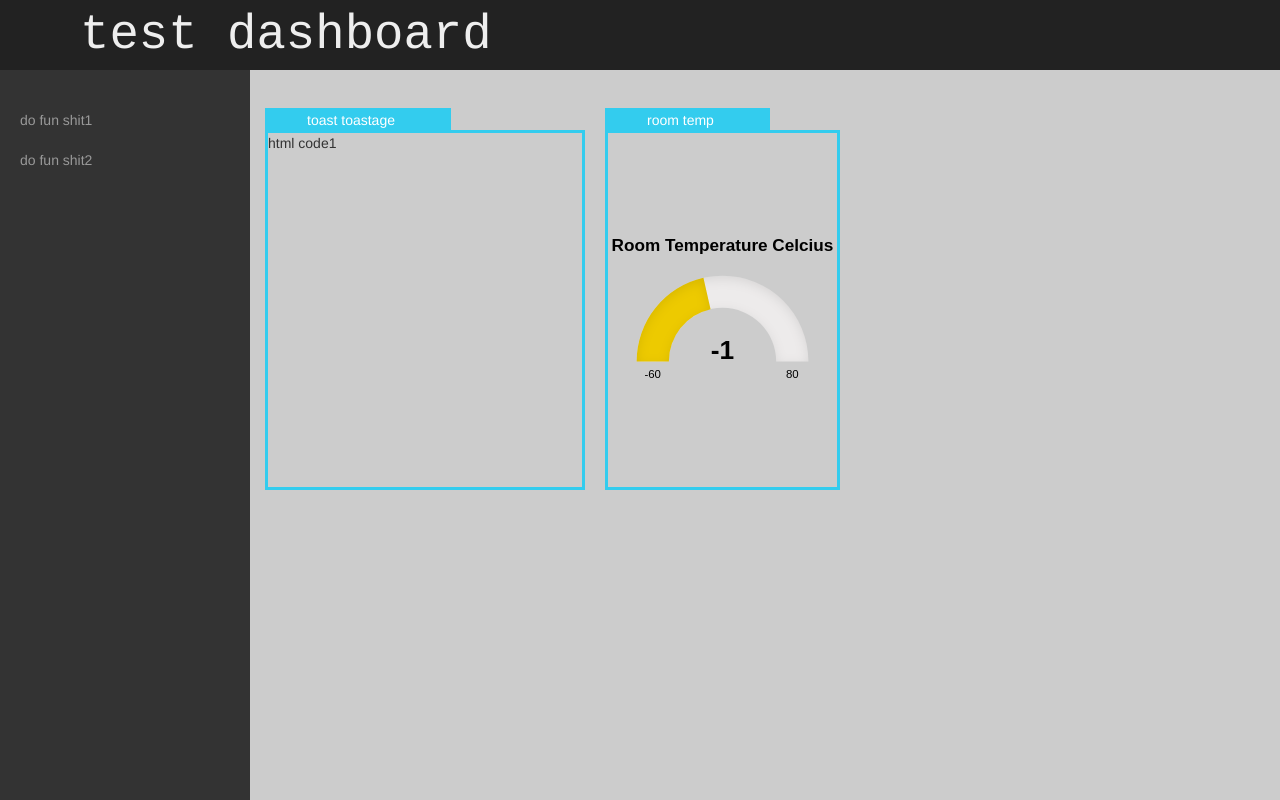
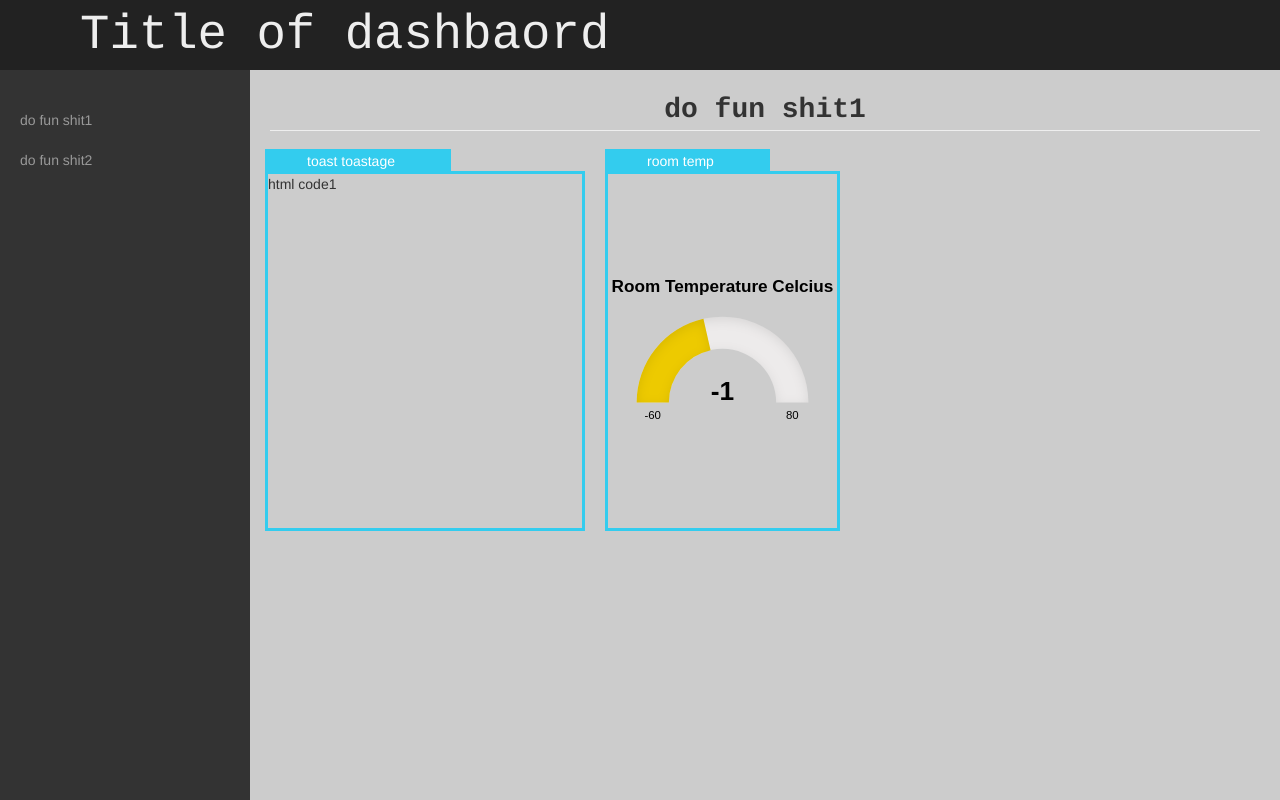
Before and after one commit to influxviz/influxViz-page-builder, a plain HTML site: page index.html in a window 1280 px wide. Drawn offline with nearby package versions, Linux system fonts and the light colour scheme; no server answers.

Commit message:
Added the ability to include selectors and functions in the json and fixed the selectors not initializing problem.

```diff
--- a/assets/css/styles-default.css
+++ b/assets/css/styles-default.css
@@ -69,9 +69,19 @@ body {
 	text-decoration: none;
 }
 
-.dashboard-page{
+.page-header {
+	padding: 0;
+	margin: 0;
+	text-align: center;
+}
+.page-header span{
+	font-family: courier;
+	font-size: 2em;
+	font-weight: bold;
+}
+
+.dashboard-page {
 	display: block;
-
 }
 
 .dashboard-page.hidden {
--- a/assets/js/influx-dashboard.js
+++ b/assets/js/influx-dashboard.js
@@ -8,14 +8,16 @@
 
 
 
-var InfluxDashboard = function (title, pages) {
+var InfluxDashboard = function (dashData) {
 	//Declarations
-	this.title = title;
+	this.title = (dashData.title) ? dashData.title : "";
 	this.currentPage = 0;
 
 	var Page = function(page) {
 		this.id = (page.id) ? page.id : "";
 		this.title = (page.title) ? page.title : "";
+
+
 
 		var Widget = function(widget) {
 
@@ -23,7 +25,62 @@ var InfluxDashboard = function (title, pages) {
 			this.header = (widget.header) ? widget.header : "";
 			this.cells = (widget.cells) ? widget.cells : 0;
 			this.classes = (widget.classes) ? widget.classes : "";
-			this.html = (widget.html) ? widget.html : "";
+
+			var WidgetTask = function(task, bindingWidget)
+			{
+				this.html = (task.html) ? task.html : "";
+				this.js = {};
+				this.js.selectors = {};
+				this.js.functions = [];
+				this.initSelectors = function(){};
+				this.callFunctions = function(){};
+
+				if((bindingWidget instanceof Widget) == false || typeof task === 'undefined')
+				{
+					return;
+				}
+
+
+				this.js.selectors = task.js.selectors;
+
+				for(var i = 0; i < task.js.functions.length; i++)
+				{
+					var func = task.js.functions[i];
+					this.js.functions.push(func);
+				}
+
+				this.initSelectors = function(){
+					for(var selector in this.js.selectors)
+					{
+						//A temporary string that will will be prepended to the widget id
+						//upon replacing the widgetPH placeholder string with the widget's ID
+						//Example: $(widgetPH) will become $("#testwidget-id")
+						//Example: document.getElementsById(widgetPH) will become
+						//document.getElementsById("testwidget-id");
+						//Where testwidget-id is the id of the widget these selectors are bound to.
+
+						var prp = "#";
+						if (selector === "DOM"){
+							prp = "";
+						}
+
+						var selValue = this.js.selectors[selector]
+						selValue = selValue.replace("widgetPH", "\"" + prp + bindingWidget.id + "\"");
+
+						this.js.selectors[selector] = eval("\$(\"#testgauge1\")");
+					}
+				};
+
+				this.callFunctions = function(){
+					for(var i = 0; i < this.js.functions.length; i++)
+					{
+						var func = this.js.functions[i];
+						func(this.js.selectors);
+					}
+				};
+			};
+
+			this.task = new WidgetTask(widget.task, this)
 		};
 
 		var PageRow = function(row) {
@@ -35,8 +92,8 @@ var InfluxDashboard = function (title, pages) {
 			{
 				this.widgets.push( new Widget(row.widgets[i]) );
 			}
+		};
 
-		};
 		var PageContents = function (contents) {
 			this.rows = [];
 
@@ -49,6 +106,9 @@ var InfluxDashboard = function (title, pages) {
 		this.contents = new PageContents(page.contents);
 
 		this.loadPage = function() {
+			$("#" + this.id)
+					.append("<div class=\"col-md-12 page-header\"><span>" + this.title + "</span></div");
+
 			for(var i = 0; i < this.contents.rows.length; i++)
 			{
 				row = this.contents.rows[i];
@@ -74,7 +134,7 @@ var InfluxDashboard = function (title, pages) {
 
 					var widgetContent = $("<div id=\"" + widget.id
 						+ "\" class=\"widget-content " + widget.classes
-						+"\">" + widget.html
+						+"\">" + widget.task.html
 						+ "</div>")
 
 					widgetWrapper
@@ -83,7 +143,6 @@ var InfluxDashboard = function (title, pages) {
 
 					rowElement
 						.append(widgetWrapper);
-
 				}
 			}
 		};
@@ -98,9 +157,9 @@ var InfluxDashboard = function (title, pages) {
 	};
 
 	this.pages = [];
-	for(var i = 0; i < pages.length; i++)
+	for(var i = 0; i < dashData.pages.length; i++)
 	{
-		var page = pages[i];
+		var page = dashData.pages[i];
 
 		this.pages.push(new Page(page));
 	}
@@ -154,8 +213,28 @@ var InfluxDashboard = function (title, pages) {
 		this.pages[this.currentPage].showPage();
 	};
 
+	this.initWidgetTasks = function () {
+
+		for(var i = 0; i < this.pages.length; i++)
+		{
+			var page = this.pages[i];
+
+			for(var j = 0; j < page.contents.rows.length; j++)
+			{
+				row = page.contents.rows[j];
+				for(var k = 0; k < row.widgets.length; k++)
+				{
+					var widget = row.widgets[k];
+
+
+					widget.task.initSelectors();
+					widget.task.callFunctions();
+				}
+			}
+		}
+	};
 
 	//Executions
-
 	this.renderDashboard();
+	this.initWidgetTasks();
 };
--- a/index.html
+++ b/index.html
@@ -32,11 +32,14 @@
 		<!-- scripts -->
 		<script type="text/javascript" src="http://ajax.googleapis.com/ajax/libs/jquery/1.11.1/jquery.min.js"></script>
 		<script type="text/javascript" src="http://maxcdn.bootstrapcdn.com/bootstrap/3.2.0/js/bootstrap.min.js"></script>
+		<script src="http://d3js.org/d3.v3.min.js" charset="utf-8"></script>
 		<script type="text/javascript" src="assets/js/Blob.min.js"></script>
 		<script type="text/javascript" src="assets/js/FileSaver.min.js"></script>
-		<script type="text/javascript" src="assets/js/influx-dashboard.js"></script>
 		<script type="text/javascript" src="assets/js/justGage.1.0.1/resources/js/raphael.2.1.0.min.js"></script>
 		<script type="text/javascript" src="assets/js/justGage.1.0.1/resources/js/justgage.1.0.1.min.js"></script>
+
+
+		<script type="text/javascript" src="assets/js/influx-dashboard.js"></script>
 		<script type="text/javascript" src="assets/js/influxDBGaugeManager.js"></script>
 
 		<script type="text/javascript">
@@ -51,7 +54,9 @@
 				}
 			};
 
-			var testpage1 = {
+			var testDashboard = {
+				title: "Title of dashbaord",
+				pages: [{
 					id: "test-page1",
 					title: "do fun shit1",
 
@@ -63,18 +68,42 @@
 							header: "toast toastage",
 							cells: 4,
 							classes: "",
-							html: "html code1"
+							task: {
+								html: "html code1",
+								js: {
+									selectors: {
+										d3: "d3.select(widgetPH)",
+										jquery: "$(widgetPH)",
+										DOM: "document.getElementById(widgetPH)"
+									},
+
+									functions: [function(e){
+										e.jquery.click(function(){
+											alert("HELLO");
+										})
+									}]
+								}
+							}
 						},{
 							id: "testgauge2",
 							header: "room temp",
 							cells: 3,
 							classes: "gauge",
-							html: "<meta content=\"influxValue: temp; influxTimeSeries: temp-sensor; min: -60; max: 80; title: Room Temperature Celcius;\">"
+							task: {
+								html: "<meta content=\"influxValue: temp; influxTimeSeries: temp-sensor; min: -60; max: 80; title: Room Temperature Celcius;\">",
+								js: {
+									selectors: {
+										d3: "d3.select(widgetPH)",
+										jquery: "$(widgetPH)",
+										DOM: "document.getElementById(widgetPH)"
+									},
+
+									functions: []
+								}
+							}
 						}]
 					}]
-				}
-
-				var testpage2 = {
+				},{
 					id: "test-page2",
 					title: "do fun shit2",
 
@@ -86,16 +115,39 @@
 							header: "room temp",
 							cells: 3,
 							classes: "",
-							html: "html code2"
+							task: {
+								html: "html code2",
+								js: {
+									selectors: {
+										d3: "d3.select(widgetPH)",
+										jquery: "$(widgetPH)",
+										DOM: "document.getElementById(widgetPH)"
+									},
+
+									functions: []
+								}
+							}
 						},{
 							id: "testgauge4",
 							header: "toast toastage",
 							cells: 4,
 							classes: "",
-							html: "html code and stuff"
+							task: {
+								html: "html code and stuff",
+								js: {
+									selectors: {
+										d3: "d3.select(widgetPH)",
+										jquery: "$(widgetPH)",
+										DOM: "document.getElementById(widgetPH)"
+									},
+
+									functions: []
+								}
+							}
 						}]
 					}]
-				}
+				}]
+			}
 
 			$(document).ready(function() {
 				checkSidebarRetract();
@@ -105,7 +157,7 @@
 				});
 
 
-				var db = new InfluxDashboard("test dashboard",[testpage1, testpage2]);
+				var db = new InfluxDashboard(testDashboard);
 				var gaugeManager = new InfluxDBGaugeManager(2000);
 
 			});
```
